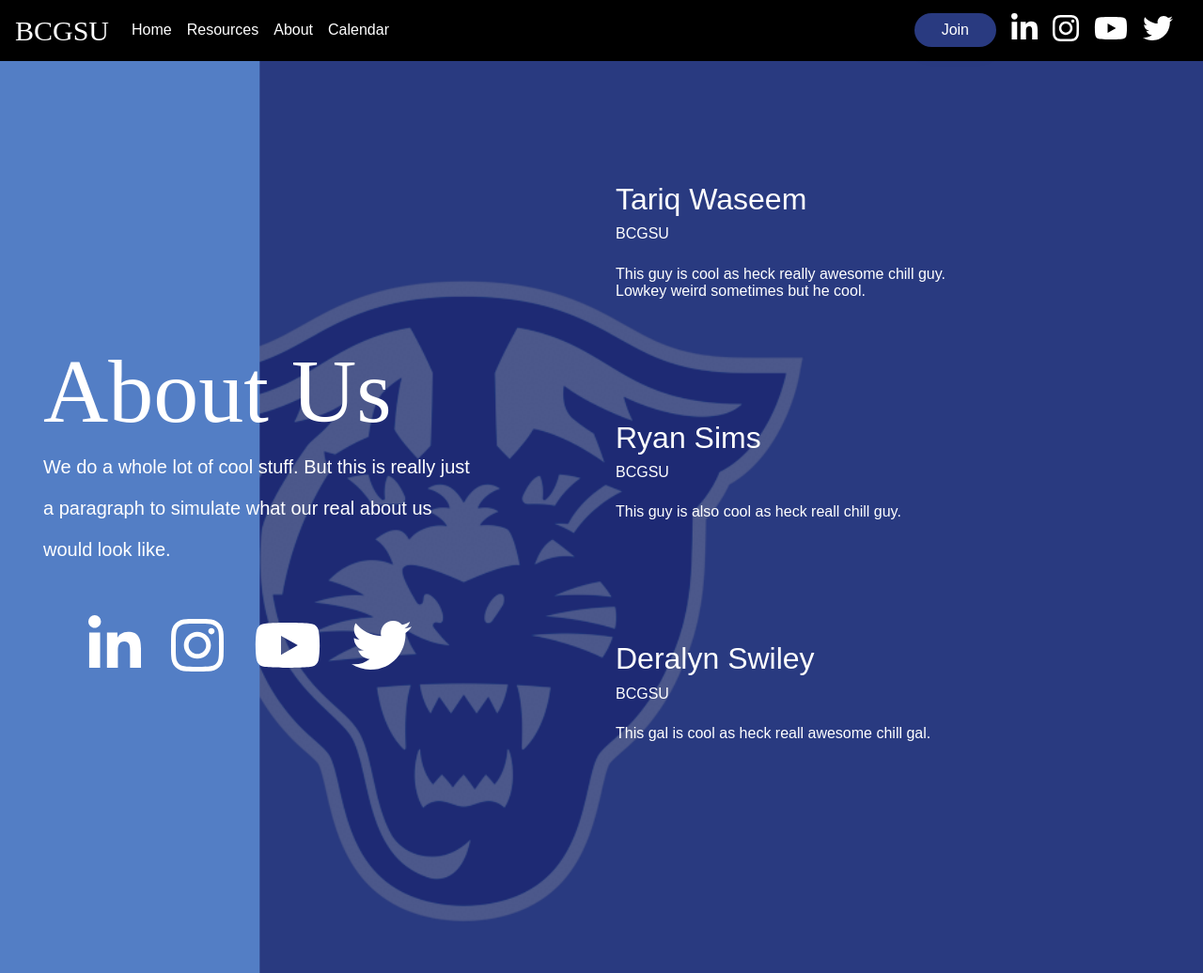
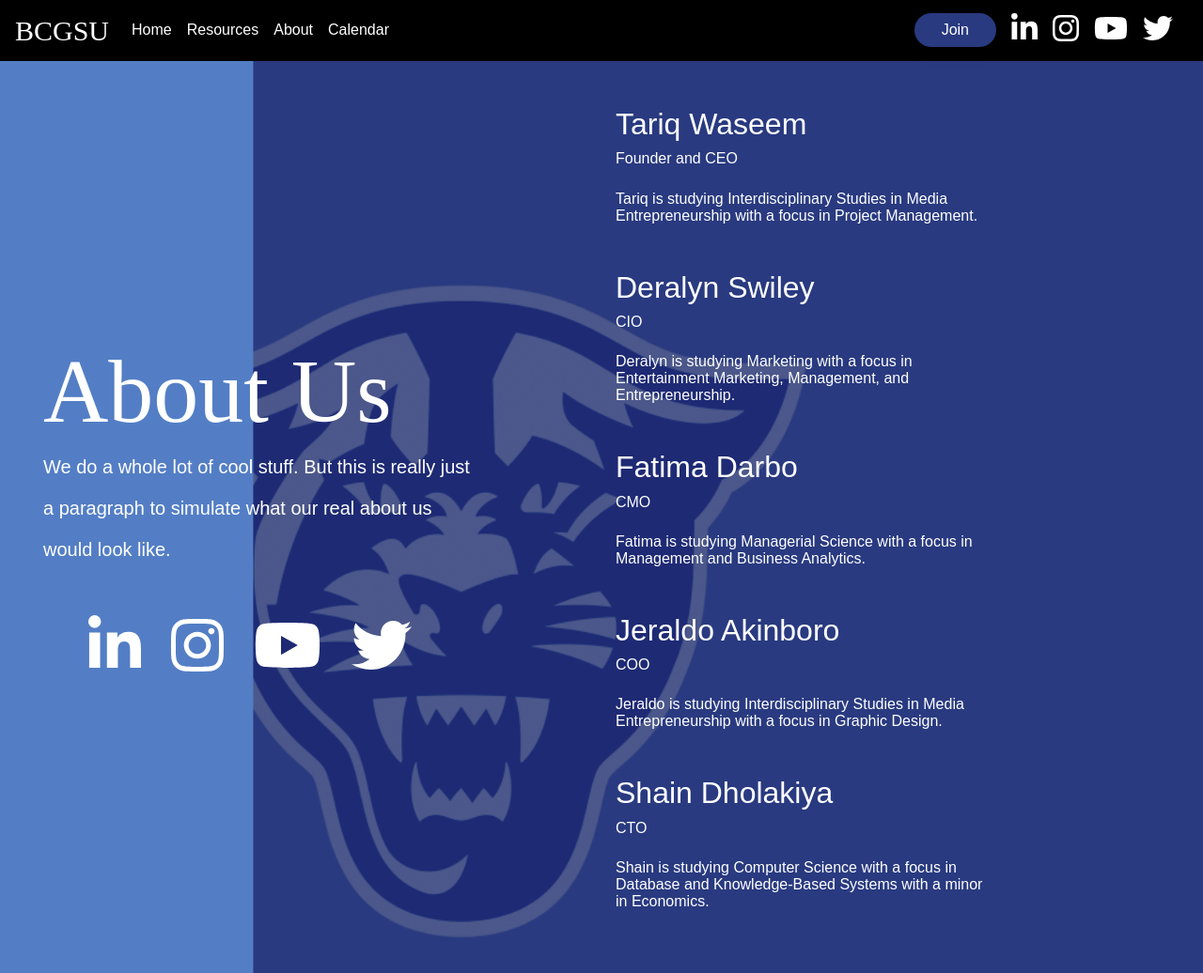
Before and after one commit to ShainDholakiya/BlockchainGSU, a Gatsby site: page /about in a window 1280 px wide. Shown: the top 1036 px of the page at 94% size. Built offline with nearby package versions, Linux system fonts and the light colour scheme; Gatsby itself is replaced by a stand-in of ours.

Commit message:
about us page updates

```diff
--- a/src/components/layout.css
+++ b/src/components/layout.css
@@ -136,7 +136,7 @@ a {
 } */
 
 .about-us-content {
-  padding-top: 8rem;
+  padding-top: 3rem;
   font-weight: lighter;
 }
 
--- a/src/pages/about.js
+++ b/src/pages/about.js
@@ -27,26 +27,49 @@ const AboutUsPage = () => (
                 <Col sm={10} md={10} lg={8}>
                     <div className="about-us-content">
                         <h2>Tariq Waseem</h2>
-                        <h3>BCGSU</h3>
-                        <p>This guy is cool as heck really awesome chill guy. Lowkey weird sometimes but he cool.</p>
+                        <h3>Founder and CEO</h3>
+                        {/* <h3>Class of 2021</h3> */}
+                        <p>Tariq is studying Interdisciplinary Studies in Media Entrepreneurship with a focus in Project Management.</p>
                     </div>
                 </Col>
               </Row>
               <Row>
                 <Col sm={10} md={10} lg={8}>
                   <div className="about-us-content">
-                      <h2>Ryan Sims</h2>
-                      <h3>BCGSU</h3>
-                      <p>This guy is also cool as heck reall chill guy.</p>
+                      <h2>Deralyn Swiley</h2>
+                      <h3>CIO</h3>
+                      {/* <h3>Class of 2023</h3> */}
+                      <p>Deralyn is studying Marketing with a focus in Entertainment Marketing, Management, and Entrepreneurship.</p>
+                  </div>
+                </Col>
+              </Row>
+              <Row>
+                <Col sm={10} md={10} lg={8}>
+                  <div className="about-us-content">
+                      <h2>Fatima Darbo</h2>
+                      <h3>CMO</h3>
+                      {/* <h3>Class of 2021</h3> */}
+                      <p>Fatima is studying Managerial Science with a focus in Management and Business Analytics.</p>
+                  </div>
+                </Col>
+              </Row>
+              <Row>
+                <Col sm={10} md={10} lg={8}>
+                  <div className="about-us-content">
+                      <h2>Jeraldo Akinboro</h2>
+                      <h3>COO</h3>
+                      {/* <h3>Class of 2021</h3> */}
+                      <p>Jeraldo is studying Interdisciplinary Studies in Media Entrepreneurship with a focus in Graphic Design.</p>
                   </div>
                 </Col>
               </Row>
               <Row className="about-us-content-last">
                 <Col sm={10} md={10} lg={8}>
                   <div className="about-us-content">
-                      <h2>Deralyn Swiley</h2>
-                      <h3>BCGSU</h3>
-                      <p>This gal is cool as heck reall awesome chill gal.</p>
+                      <h2>Shain Dholakiya</h2>
+                      <h3>CTO</h3>
+                      {/* <h3>Class of 2021</h3> */}
+                      <p>Shain is studying Computer Science with a focus in Database and Knowledge-Based Systems with a minor in Economics.</p>
                   </div>
                 </Col>
               </Row>
```
